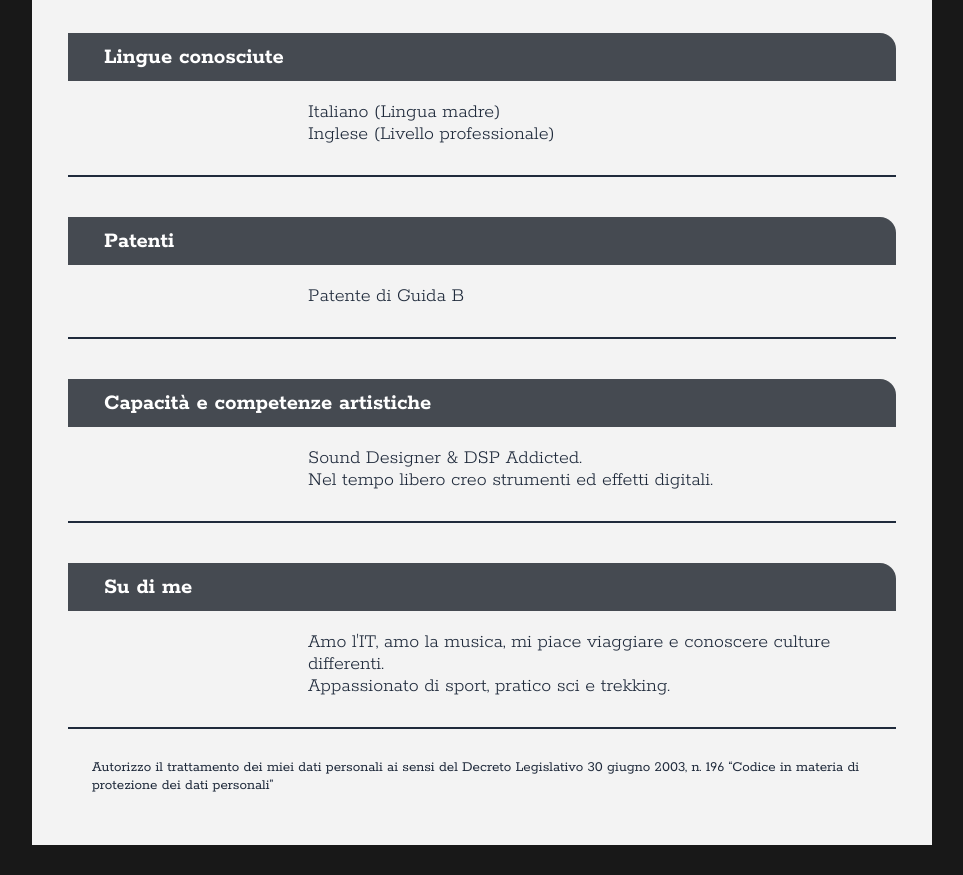
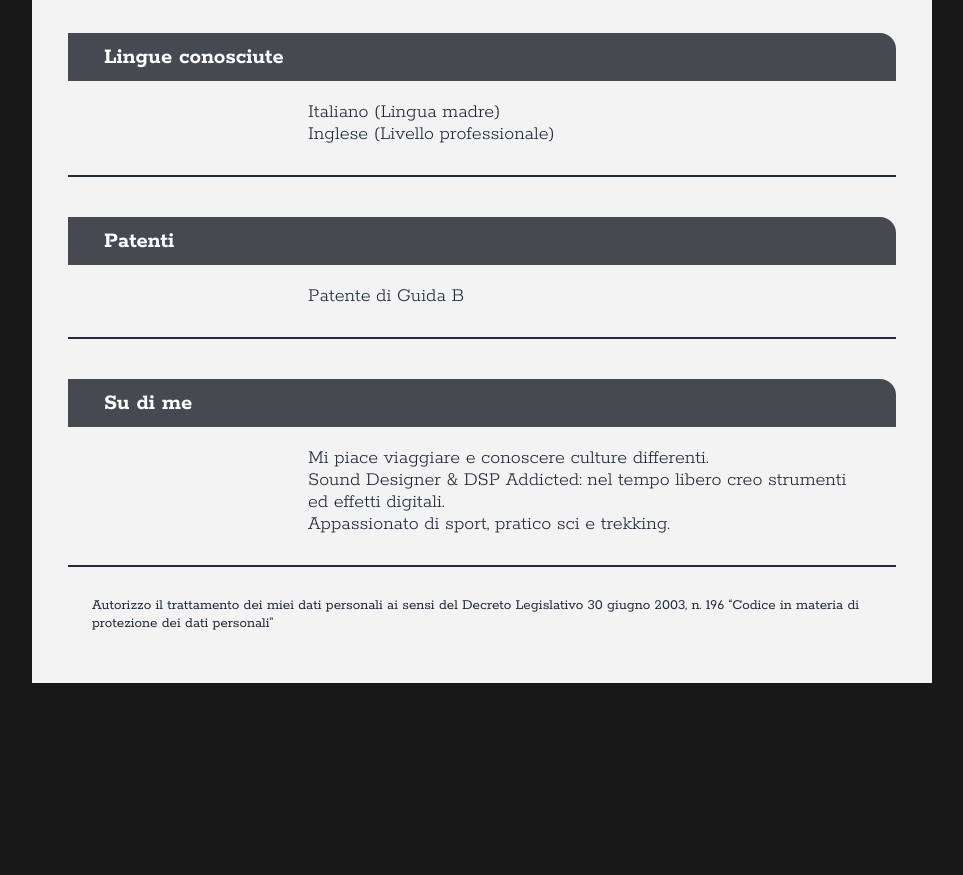
Before and after one commit to marcodallapiazza/marcodallapiazza.github.io, a plain HTML site: page index.html in a window 1280 px wide. Shown: the part 3243-4118 px from the top of the page, without its empty margins (158-1121 px from the left). After the commit the page ends 3956 px from the top, so only its background shows below. Drawn offline with Linux system fonts and the light colour scheme.

Commit message:
update cv (art part)

```diff
--- a/index.html
+++ b/index.html
@@ -203,23 +203,13 @@
                     </div>
                 </section>
 
-                <!-- capacità e competenze artistiche -->
-                <section class="item">
-                    <h1 class="titolo">Capacit&agrave; e competenze artistiche</h1>
-                    <div class="descrizioni">
-                        <div class="descrizione">
-                            Sound Designer & DSP Addicted.<br />
-                            Nel tempo libero creo strumenti ed effetti digitali.
-                        </div>
-                    </div>
-                </section>
-
                 <!-- su di me -->
                 <section class="item">
                     <h1 class="titolo">Su di me</h1>
                     <div class="descrizioni">
                         <div class="descrizione">
-                            Amo l'IT, amo la musica, mi piace viaggiare e conoscere culture differenti.<br />
+                            Mi piace viaggiare e conoscere culture differenti.<br />
+                            Sound Designer & DSP Addicted: nel tempo libero creo strumenti ed effetti digitali.<br />
                             Appassionato di sport, pratico sci e trekking.
                         </div>
                     </div>
```
